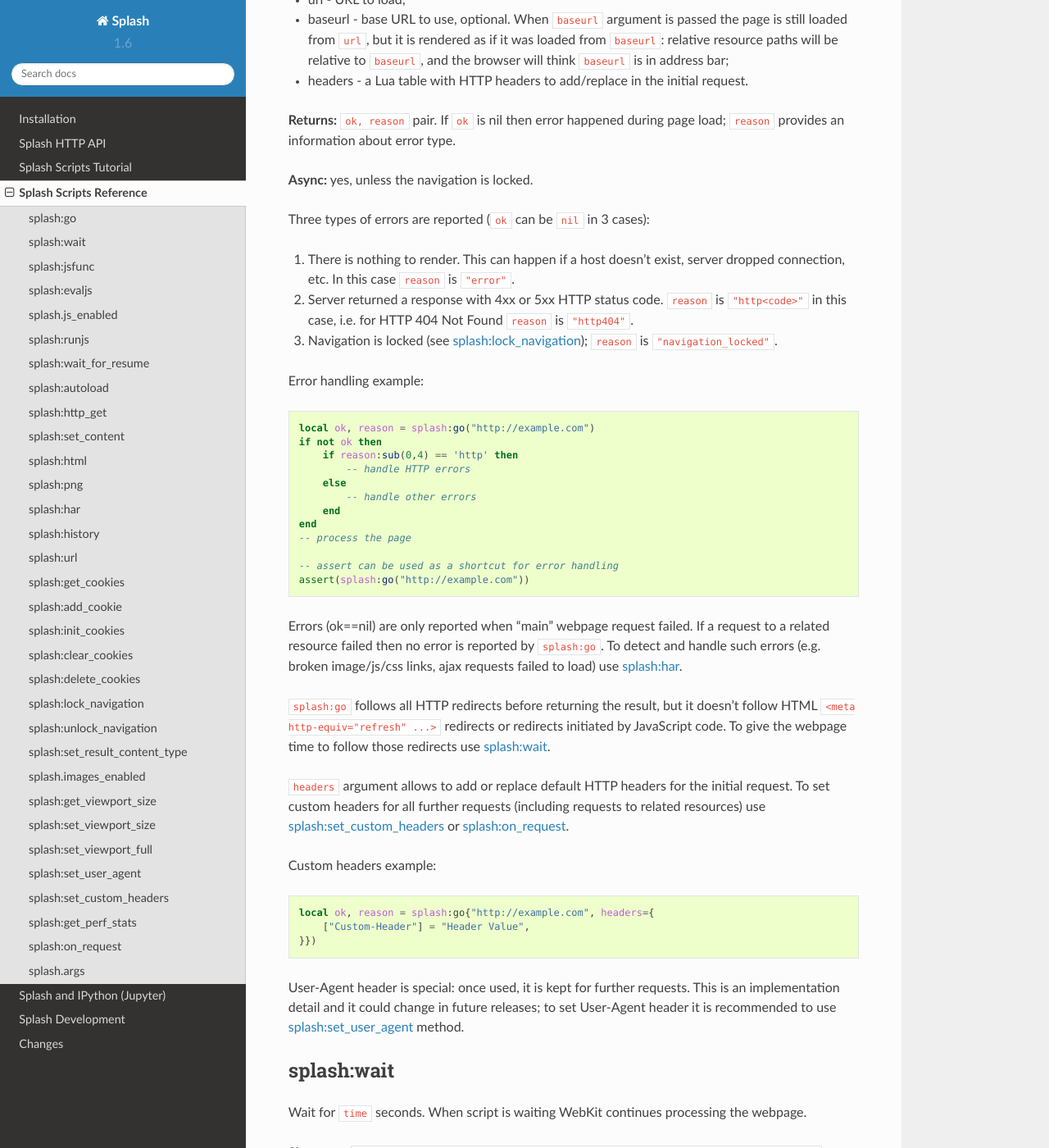
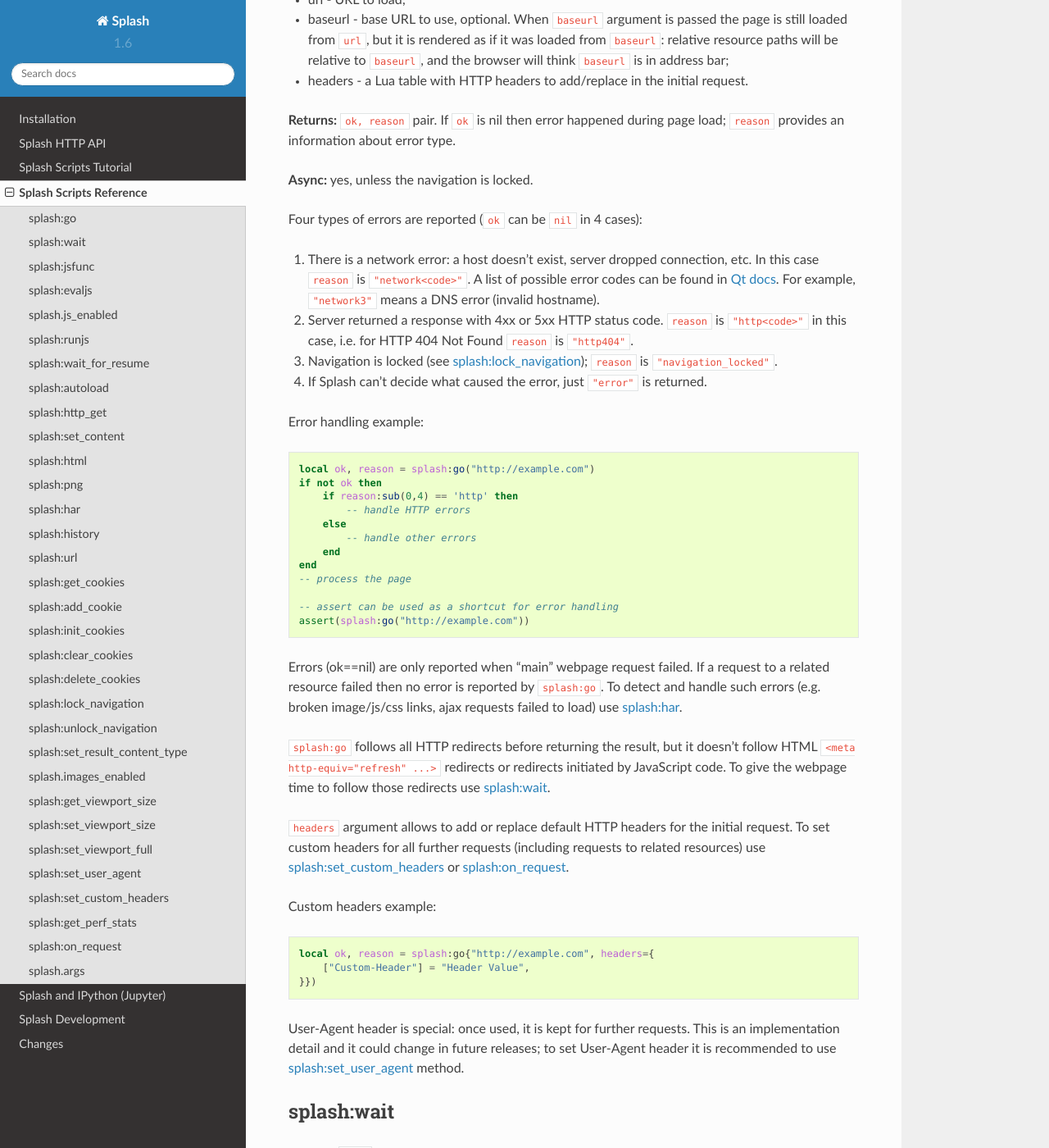
Before and after one commit to scrapinghub/splash, a Sphinx documentation site: the page built from docs/scripting-ref.rst, in a window 1280 px wide and 1400 px high, scrolled down 595 px. Shown: the whole window at 82% size. Built offline with Sphinx 7.4.7 and the Read the Docs theme 2.0.0, drawn with Linux system fonts in a browser that asks for light colours; some of the changed text lies outside the part shown.

Commit message:
improved error handling:
* fixed an issue with HTTP errors detection;
* more detailer error strings are returned in splash:go and splash:wait.

```diff
--- a/docs/scripting-ref.rst
+++ b/docs/scripting-ref.rst
@@ -36,15 +36,20 @@
 
 **Async:** yes, unless the navigation is locked.
 
-Three types of errors are reported (``ok`` can be ``nil`` in 3 cases):
-
-1. There is nothing to render. This can happen if a host doesn't exist,
-   server dropped connection, etc. In this case ``reason`` is ``"error"``.
+Four types of errors are reported (``ok`` can be ``nil`` in 4 cases):
+
+1. There is a network error: a host doesn't exist, server dropped connection,
+   etc. In this case ``reason`` is ``"network<code>"``. A list of possible
+   error codes can be found in `Qt docs`_. For example, ``"network3"`` means
+   a DNS error (invalid hostname).
 2. Server returned a response with 4xx or 5xx HTTP status code.
    ``reason`` is ``"http<code>"`` in this case, i.e. for
    HTTP 404 Not Found ``reason`` is ``"http404"``.
 3. Navigation is locked (see :ref:`splash-lock-navigation`); ``reason``
    is ``"navigation_locked"``.
+4. If Splash can't decide what caused the error, just ``"error"`` is returned.
+
+.. _Qt docs: http://doc.qt.io/qt-5/qnetworkreply.html#NetworkError-enum
 
 Error handling example:
 
```
Also changed, not shown: other parts of docs/scripting-ref.rst (+1 -2 lines), 4 other files.
